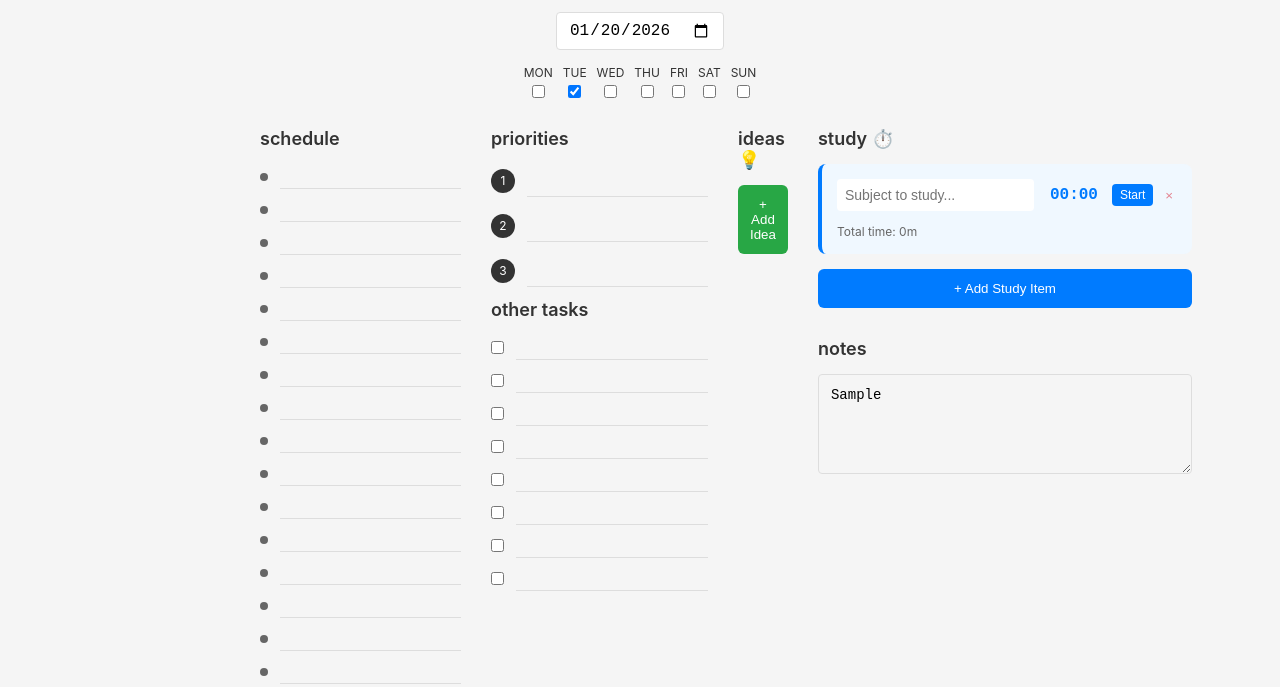
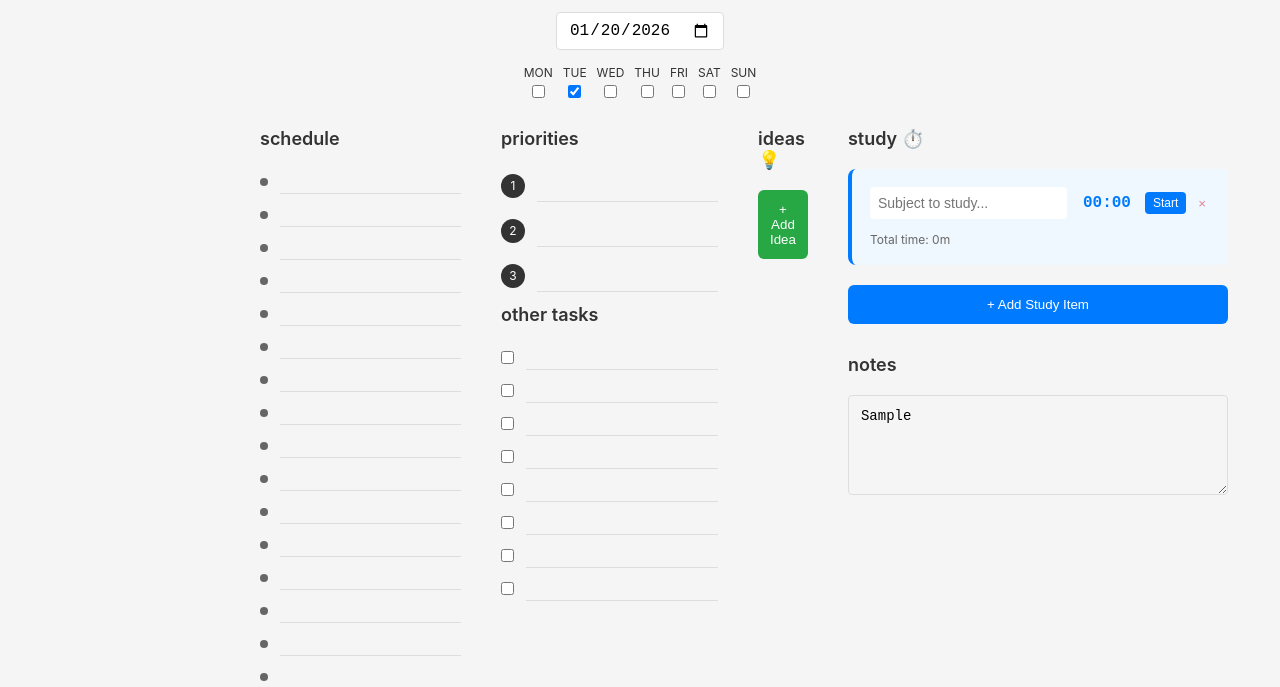
Before and after one commit to fasthd97/todays-plan, a plain HTML site: page index.html in a window 1280 px wide. Both pictures are taken after typing "Sample" into the empty fields and a click on the button "+ Add Study Item". Shown: the part 112-799 px from the top of the page. Drawn offline with Linux system fonts and the light colour scheme; no server answers.

Commit message:
Fix app.js syntax error

```diff
--- a/css/style.css
+++ b/css/style.css
@@ -66,14 +66,14 @@ body {
 .main-content {
     display: grid;
     grid-template-columns: 1fr 1fr 1fr 1fr;
-    gap: 30px;
-    margin-bottom: 30px;
+    gap: 40px;
+    margin-bottom: 40px;
 }
 
 .section-title {
     font-size: 18px;
     font-weight: 600;
-    margin-bottom: 15px;
+    margin-bottom: 20px;
     text-transform: lowercase;
 }
 
@@ -387,8 +387,8 @@ body.dark-mode .theme-toggle {
 .idea-item {
     display: flex;
     align-items: flex-start;
-    margin-bottom: 12px;
-    padding: 12px;
+    margin-bottom: 20px;
+    padding: 15px;
     background: #f8f9fa;
     border-radius: 8px;
     border-left: 4px solid #28a745;
@@ -398,11 +398,12 @@ body.dark-mode .theme-toggle {
     flex: 1;
     border: none;
     background: transparent;
-    padding: 4px 0;
+    padding: 8px;
     font-size: 14px;
     resize: none;
-    min-height: 20px;
+    min-height: 60px;
     font-family: inherit;
+    width: 100%;
 }
 
 .idea-input:focus {
@@ -466,8 +467,8 @@ body.dark-mode .idea-delete:hover {
 .study-item {
     display: flex;
     flex-direction: column;
-    margin-bottom: 15px;
-    padding: 15px;
+    margin-bottom: 20px;
+    padding: 18px;
     background: #f0f8ff;
     border-radius: 8px;
     border-left: 4px solid #007bff;
--- a/js/app.js
+++ b/js/app.js
@@ -520,7 +520,7 @@ function deleteIdea(index) {
 
 function autoResizeTextarea() {
     this.style.height = 'auto';
-    this.style.height = Math.min(this.scrollHeight, 120) + 'px';
+    this.style.height = Math.max(this.scrollHeight, 60) + 'px';
 }
 
 // Make functions globally available
@@ -680,7 +680,23 @@ function formatTime(seconds) {
     }
 }
 
-// Make functions globally available
-window.addNewStudyItem = addNewStudyItem;
-window.toggleTimer = toggleTimer;
-window.deleteStudyItem = deleteStudyItem;
+window.addNewStudyItem = function() {
+    const studyList = document.getElementById('studyList');
+    const studyItem = document.createElement('div');
+    studyItem.className = 'study-item';
+    studyItem.innerHTML = `
+        <div class="study-header">
+            <input type="text" class="study-input" placeholder="Subject to study...">
+            <div class="study-controls">
+                <div class="study-timer">00:00</div>
+                <button class="timer-btn">Start</button>
+                <button class="study-delete">×</button>
+            </div>
+        </div>
+        <div class="study-time-display">
+            Total time: 0m
+        </div>
+    `;
+    studyList.appendChild(studyItem);
+    studyItem.querySelector('.study-input').focus();
+};
```
